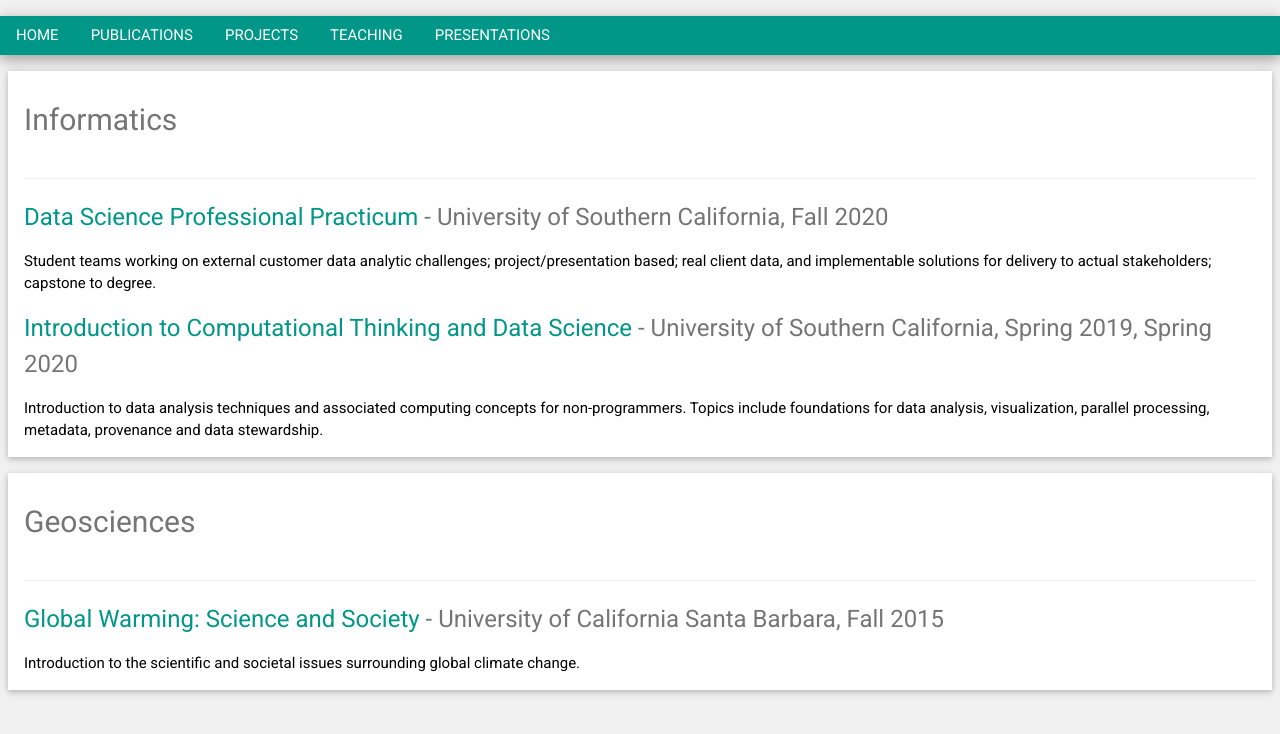
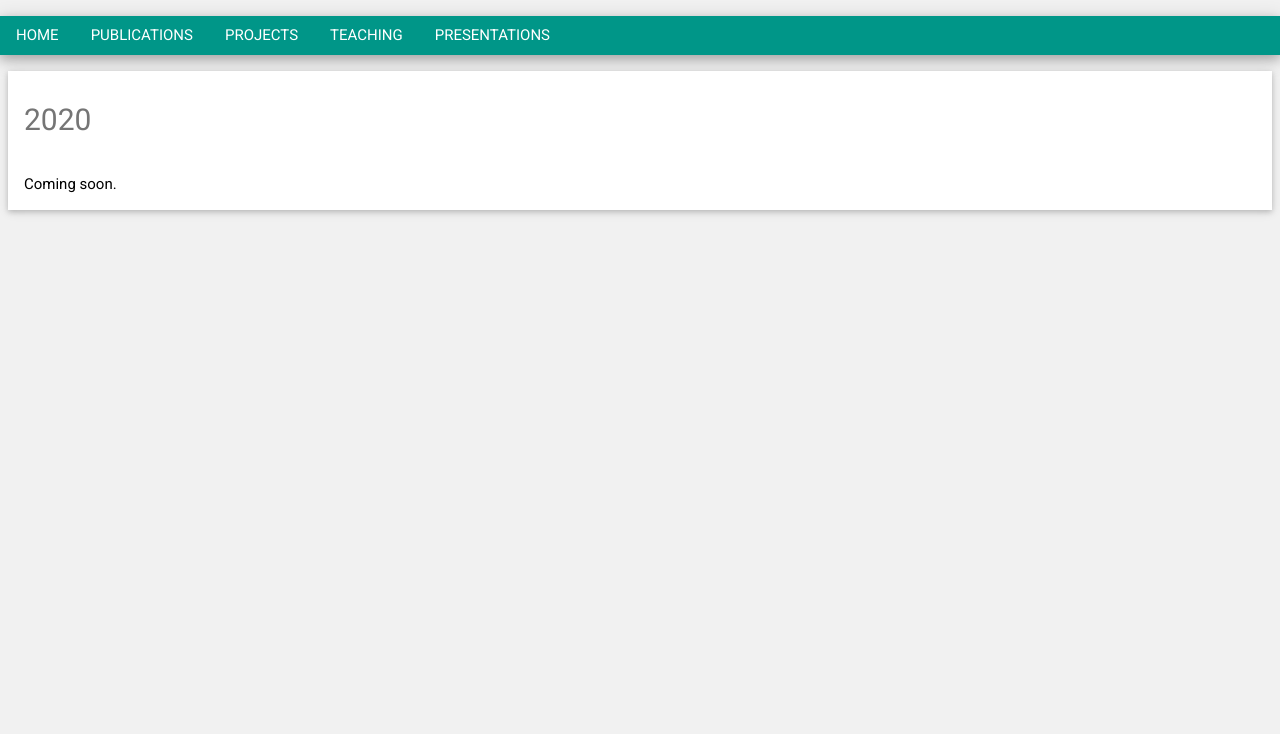
Before and after one commit to khider/khider.github.io, a plain HTML site: page presentations.html in a window 1280 px wide. Drawn offline with Linux system fonts and the light colour scheme.

Commit message:
update to paper

```diff
--- a/presentations.html
+++ b/presentations.html
@@ -27,24 +27,10 @@ html,body,h1,h2,h3,h4,h5,h6 {font-family: "Roboto", sans-serif}
   <div class="w3-row-padding">
 
      <div class="w3-container w3-card w3-white w3-margin-bottom">
-        <h2 class="w3-text-grey w3-padding-16">Informatics</h2>
-		 <hr>
-		 <h3 class="w3-text-gray"><a class="w3-text-teal">Data Science Professional Practicum</a> - University of Southern California, Fall 2020</h3>
-		  <p> Student teams working on external customer data analytic challenges; project/presentation based; real client data, and implementable solutions for delivery to actual stakeholders; capstone to degree. </p>
-		 <h3 class="w3-text-gray"><a class="w3-text-teal">Introduction to Computational Thinking and Data Science</a> - University of Southern California, Spring 2019, Spring 2020</h3>
-		  <p> Introduction to data analysis techniques and associated computing concepts for non-programmers. Topics include foundations for data analysis, visualization, parallel processing, metadata, provenance and data stewardship. </p>
-
-      </div>
-
-	  <div class="w3-container w3-card w3-white w3-margin-bottom">
-        <h2 class="w3-text-grey w3-padding-16">Geosciences</h2>
-		 <hr>
-		  <h3 class="w3-text-gray"><a class="w3-text-teal">Global Warming: Science and Society</a> - University of California Santa Barbara, Fall 2015</h3>
-		  <p>  Introduction to the scientific and societal issues surrounding global climate change. </p>
-      </div>
-
-    </div>
-
+        <h2 class="w3-text-grey w3-padding-16">2020</h2>
+		  <p> Coming soon. </p>
+	  </div>
+	</div>
 
   <!-- End Page Container -->
 </div>
```
Also changed, not shown: 1 other file.
